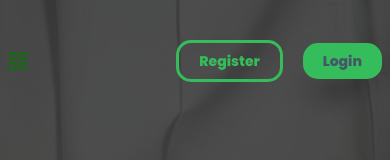
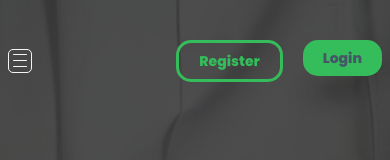
Before and after one commit to Demandtech/TrackMed-Klusterton-Hackaton, a React (Vite) app: page / in a window 390 px wide. Shown: the top 160 px of the page. Built offline with nearby package versions, Linux system fonts and the light colour scheme.

Commit message:
feat:favicon, home active route ,home mobile nav added

```diff
--- a/index.html
+++ b/index.html
@@ -1,19 +1,21 @@
 <!DOCTYPE html>
 <html lang="en">
+
 <head>
   <meta charset="UTF-8" />
-    <link rel="icon" type="image/svg+xml" href="/vite.svg" />
+  <link rel="icon" type="image/svg+xml" href="/favicon.ico" />
   <meta name="viewport" content="width=device-width, initial-scale=1.0" />
   <title>Track Med</title>
   <link rel="preconnect" href="https://fonts.googleapis.com" />
   <link rel="preconnect" href="https://fonts.gstatic.com" crossorigin />
   <link
     href="https://fonts.googleapis.com/css2?family=Orbitron:wght@400;500;600;700;800;900&family=Poppins:wght@300;400;500;600;800&display=swap"
-      rel="stylesheet"
-    />
+    rel="stylesheet" />
 </head>
+
 <body>
   <div id="root"></div>
   <script type="module" src="/src/main.jsx"></script>
 </body>
+
 </html>
--- a/src/components/reusables/MobileNav.jsx
+++ b/src/components/reusables/MobileNav.jsx
@@ -1,5 +1,6 @@
 import React from "react";
-import { MenuIcon } from "../svgs";
+import { MobileMenuIcon } from "../svgs";
+import { NavLink } from "react-router-dom";
 
 const MobileNav = () => {
   const mobileNavOpen = false;
@@ -7,18 +8,23 @@ const MobileNav = () => {
     <div className="md:hidden">
       {" "}
       <nav className="mt-10 flex justify-between items-center px-2">
-        <MenuIcon />
+        <MobileMenuIcon />
         <div className="flex gap-5">
+          <NavLink to="/auth/signup">
             <div className=" border-primary100 border-[3px] rounded-[15px] px-5 py-2 cursor-pointer m-auto">
               <p className="text-sm font-bold text-primary100 font-poppins">
                 Register
               </p>
             </div>
+          </NavLink>
+
+          <NavLink to="/auth/login">
             <div className=" bg-primary100  rounded-[15px] px-5 py-2 cursor-pointer m-auto">
               <p className="text-sm font-bold text-slate-600 font-poppins">
                 Login
               </p>
             </div>
+          </NavLink>
         </div>
       </nav>
     </div>
--- a/src/components/reusables/WebNav.jsx
+++ b/src/components/reusables/WebNav.jsx
@@ -1,4 +1,5 @@
 import React from "react";
+import { NavLink } from "react-router-dom";
 
 const WebNav = () => {
   return (
@@ -6,12 +7,30 @@ const WebNav = () => {
       {" "}
       <nav className="mt-10 flex items-center justify-end gap-10 pr-10 max-[768px]:pr-5">
         <ul className="flex gap-10">
-          <li className="font-poppins text-white lg:text-xl text-2xl max-[768px]:text-lg font-bold hover:underline cursor-pointer">
+          <NavLink
+            to="."
+            className={({ isActive }) =>
+              isActive ? "underline text-white" : "hover:underline"
+            }
+          >
+            <li
+              className={` font-poppins text-white lg:text-xl text-2xl max-[768px]:text-lg font-bold  cursor-pointer`}
+            >
               Home
             </li>
+          </NavLink>
+
+          <NavLink
+            to="/about"
+            className={({ isActive }) =>
+              isActive ? "underline text-white" : "hover:underline text-white"
+            }
+          >
             <li className="font-poppins text-white lg:text-xl text-2xl  max-[768px]:text-lg font-normal cursor-pointer">
               About
             </li>
+          </NavLink>
+
           <li className="font-poppins text-white lg:text-xl text-2xl  max-[768px]:text-lg font-normal cursor-pointer">
             Contact Us
           </li>
@@ -20,21 +39,21 @@ const WebNav = () => {
           </li>
         </ul>
         <div className="flex gap-10 max-[768px]:gap-5">
-          {/* <div className=" border-primary100 border-[3px] rounded-[15px] max-[768px]:rounded-[10px] px-16 max-[768px]:px-8 py-2 cursor-pointer m-auto">
-            <p className="text-3xl max-[768px]:text-lg font-bold text-primary100 font-poppins">
-              Register
-            </p>
-          </div> */}
+          <NavLink to="/auth/signup">
             <div className="border-primary100 border-[1.5px] rounded-[15px] max-[768px]:rounded-[10px] px-14 max-[768px]:px-8  py-2 m-auto cursor-pointer">
               <p className="text-2xl max-[768px]:text-lg font-bold text-primary100 font-poppins">
                 Register
               </p>
             </div>
+          </NavLink>
+
+          <NavLink to="/auth/login">
             <div className=" bg-primary100 rounded-[15px] border-none max-[768px]:rounded-[10px] px-14 max-[768px]:px-8  py-2 m-auto cursor-pointer">
               <p className="text-2xl max-[768px]:text-lg font-bold text-slate-600 font-poppins">
                 Login
               </p>
             </div>
+          </NavLink>
         </div>
       </nav>
     </div>
--- /dev/null
+++ b/src/components/svgs/MobileMenuSvg.jsx
@@ -0,0 +1,18 @@
+const MobileMenuSvg = () => {
+  return (
+    <svg
+      width="24"
+      height="24"
+      viewBox="0 0 24 24"
+      fill="none"
+      xmlns="http://www.w3.org/2000/svg"
+    >
+      <rect x="0.5" y="0.5" width="23" height="23" rx="4.5" stroke="#F4F4F4" />
+      <rect x="5" y="5" width="14" height="1" rx="0.5" fill="#F4F4F4" />
+      <rect x="5" y="11" width="14" height="1" rx="0.5" fill="#F4F4F4" />
+      <rect x="5" y="17" width="14" height="1" rx="0.5" fill="#F4F4F4" />
+    </svg>
+  );
+};
+
+export default MobileMenuSvg;
--- a/src/components/svgs/index.jsx
+++ b/src/components/svgs/index.jsx
@@ -3,6 +3,7 @@ export { default as WhatsAppIcon } from './WhatAppSvg'
 export { default as AppleIcon } from './AppleSvg'
 export { default as GoogleIcon } from './GoogleSvg'
 export { default as MenuIcon } from './MenuSvg'
+export { default as MobileMenuIcon } from './MobileMenuSvg'
 export { default as HomeIcon } from './HomeSvg'
 export { default as ProfileIcon } from './ProfileSvg'
 export { default as MedicalIcon } from './MedicalSvg'
--- /dev/null
+++ b/src/pages/About.jsx
@@ -0,0 +1,9 @@
+import React from 'react'
+
+const About = () => {
+  return (
+    <div>About</div>
+  )
+}
+
+export default About
--- a/src/pages/index.jsx
+++ b/src/pages/index.jsx
@@ -1,6 +1,7 @@
 export { default as Login } from './Login'
 export { default as SignUp } from './SignUp'
 export { default as Home } from './Home'
+export { default as About } from './About'
 export { default as ConfirmOtp } from './ConfirmOtp'
 export { default as DashboardHome } from './dashboard/Home'
 export { default as DashboardProfile } from './dashboard/Profile'
```
Also changed, not shown: src/router.jsx (+21 -16 lines), 1 other file (tests, documents, lock files or other folders). Lines whose indentation alone changed are shown as unchanged.
